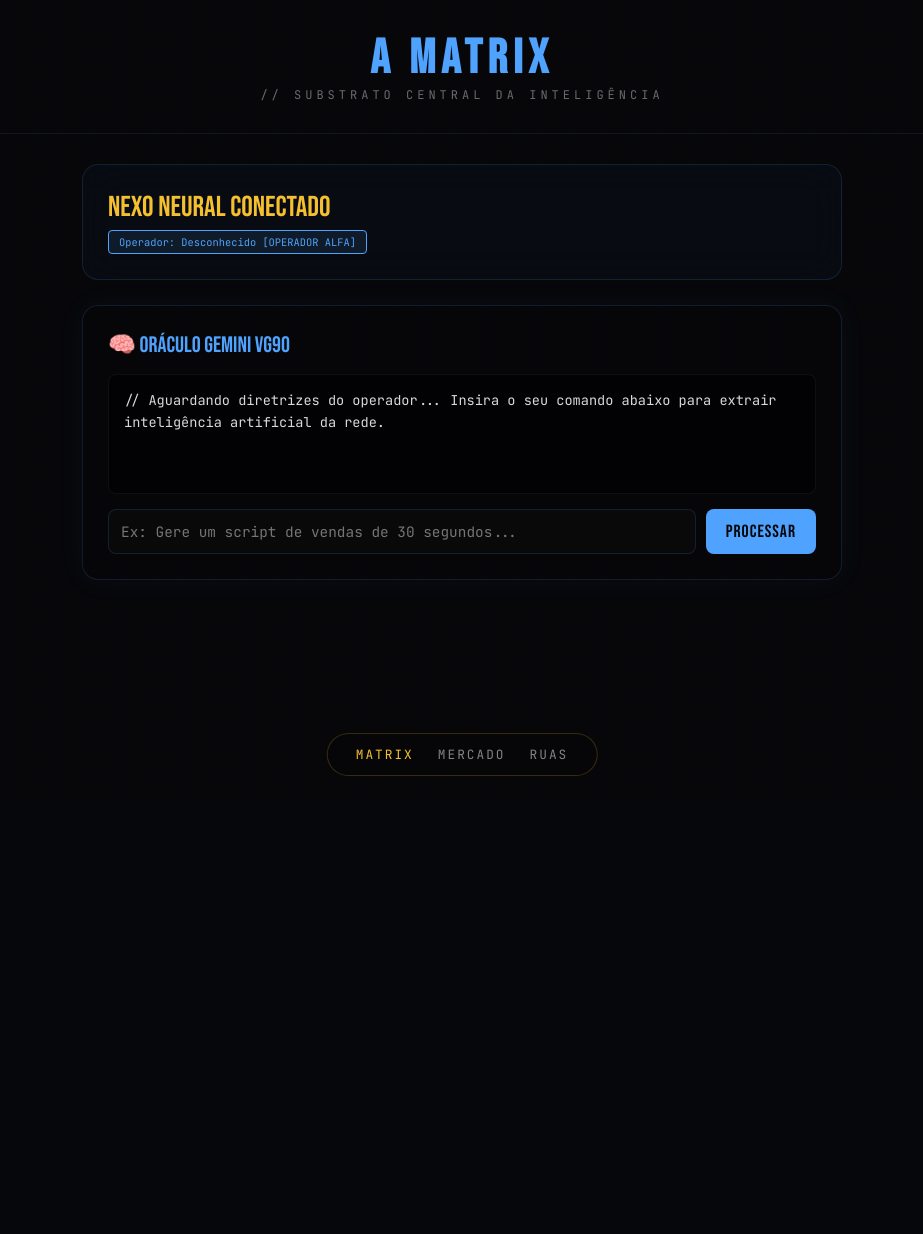
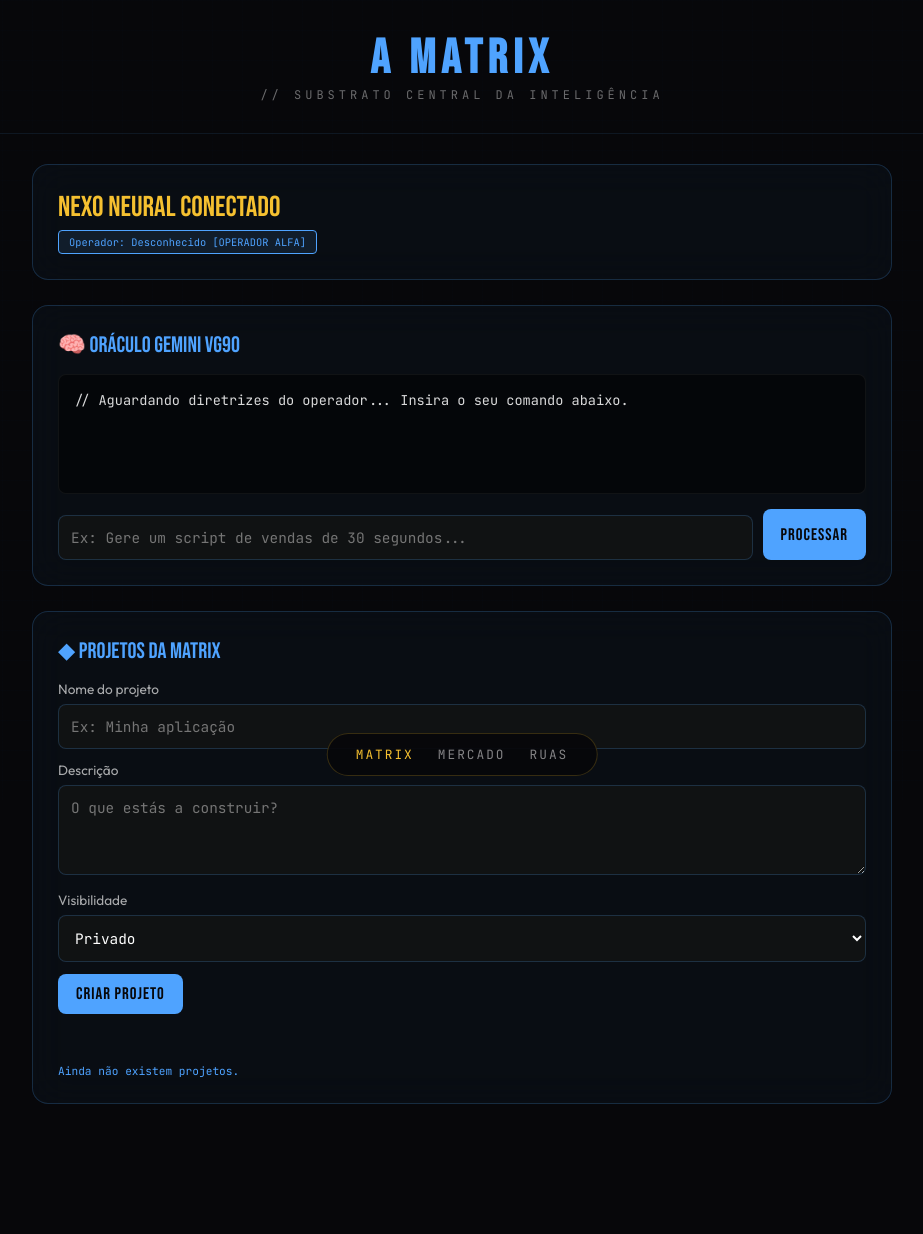
Before and after one commit to vagalume90/VAGALUME90, a Flask app: page /mundo/matrix in a window 1280 px wide. Shown: the whole page, without its empty margins (178-1101 px from the left). Before the commit the page ends 776 px from the top, so only its background shows below. Run offline with Flask 3, Linux system fonts and the light colour scheme; data that the repository does not hold is empty.

Commit message:
Adiciona projetos à interface da Matrix

```diff
--- a/templates/matrix.html
+++ b/templates/matrix.html
@@ -3,35 +3,39 @@
 <head>
 <meta charset="UTF-8">
 <meta name="viewport" content="width=device-width, initial-scale=1.0">
-<title>VAGALUME90 — A Matrix (Substrato)</title>
+<title>VAGALUME90 — A Matrix</title>
 <link href="https://fonts.googleapis.com/css2?family=Bebas+Neue&family=JetBrains+Mono:wght@300;400;700&family=Outfit:wght@300;400;600&display=swap" rel="stylesheet">
 <style>
-:root {
-  --void: #07070A; --gold: #F5C030; --plasma: #E8407A; --matrix: #4FA3FF;
-  --glass-bg: rgba(79,163,255,0.03); --glass-border: rgba(79,163,255,0.15);
-  --font-title: 'Bebas Neue', sans-serif; --font-mono: 'JetBrains Mono', monospace;
-}
-* { box-sizing: border-box; margin: 0; padding: 0; }
-body { background: var(--void); color: #FFF; font-family: 'Outfit', sans-serif; min-height: 100vh; padding-bottom: 100px; }
-.matrix-grid { position: fixed; inset: 0; background: linear-gradient(rgba(79,163,255,0.01) 1px, transparent 1px), linear-gradient(90deg, rgba(79,163,255,0.01) 1px, transparent 1px); background-size: 30px 30px; pointer-events: none; z-index: 0; }
-header { padding: 30px 20px; text-align: center; border-bottom: 1px solid rgba(79,163,255,0.1); position: relative; z-index: 1; }
-header h1 { font-family: var(--font-title); font-size: 3rem; letter-spacing: 6px; color: var(--matrix); }
-header p { font-family: var(--font-mono); font-size: 0.75rem; color: rgba(255,255,255,0.4); letter-spacing: 4px; }
-.main-container { max-width: 800px; margin: 30px auto; padding: 0 20px; position: relative; z-index: 1; }
-.welcome-box { background: var(--glass-bg); border: 1px solid var(--glass-border); border-radius: 16px; padding: 25px; backdrop-filter: blur(18px); margin-bottom: 25px; }
-.welcome-title { font-family: var(--font-title); font-size: 1.8rem; color: var(--gold); }
-.status-badge { display: inline-block; font-family: var(--font-mono); font-size: 0.65rem; background: rgba(79,163,255,0.1); border: 1px solid var(--matrix); color: var(--matrix); padding: 4px 10px; border-radius: 4px; margin-top: 5px; }
-
-.ai-console { background: rgba(7,7,10,0.75); border: 1px solid var(--glass-border); border-radius: 16px; padding: 25px; box-shadow: 0 0 30px rgba(79,163,255,0.05); }
-.ai-title { font-family: var(--font-title); font-size: 1.4rem; color: var(--matrix); margin-bottom: 15px; display: flex; align-items: center; gap: 10px; }
-.ai-response-box { background: rgba(0,0,0,0.5); border: 1px solid rgba(255,255,255,0.05); border-radius: 8px; padding: 15px; min-height: 120px; max-height: 250px; overflow-y: auto; font-family: var(--font-mono); font-size: 0.85rem; color: rgba(255,255,255,0.85); margin-bottom: 15px; line-height: 1.6; }
-.ai-input-group { display: flex; gap: 10px; }
-.ai-input { flex: 1; background: rgba(245,192,48,0.02); border: 1px solid var(--glass-border); border-radius: 8px; padding: 12px; font-family: var(--font-mono); color: var(--matrix); outline: none; font-size: 0.9rem; }
-.ai-btn { background: var(--matrix); border: none; color: var(--void); font-family: var(--font-title); font-size: 1.1rem; padding: 0 20px; border-radius: 8px; cursor: pointer; letter-spacing: 1px; }
-
-nav { position: fixed; bottom: 24px; left: 50%; transform: translateX(-50%); background: rgba(7,7,10,0.92); border: 1px solid rgba(245,192,48,0.2); padding: 12px 28px; border-radius: 30px; display: flex; gap: 24px; z-index: 100; }
-nav a { color: rgba(255,255,255,0.5); text-decoration: none; font-family: var(--font-mono); font-size: 0.8rem; letter-spacing: 2px; text-transform: uppercase; }
-nav a.active { color: var(--gold); }
+:root { --void:#07070A; --gold:#F5C030; --matrix:#4FA3FF; --plasma:#E8407A; --glass-bg:rgba(79,163,255,.04); --glass-border:rgba(79,163,255,.2); --font-title:'Bebas Neue',sans-serif; --font-mono:'JetBrains Mono',monospace; }
+* { box-sizing:border-box; margin:0; padding:0; }
+body { background:var(--void); color:#FFF; font-family:'Outfit',sans-serif; min-height:100vh; padding-bottom:100px; }
+.matrix-grid { position:fixed; inset:0; background:linear-gradient(rgba(79,163,255,.01) 1px,transparent 1px),linear-gradient(90deg,rgba(79,163,255,.01) 1px,transparent 1px); background-size:30px 30px; pointer-events:none; z-index:0; }
+header { padding:30px 20px; text-align:center; border-bottom:1px solid rgba(79,163,255,.1); position:relative; z-index:1; }
+header h1 { font-family:var(--font-title); font-size:3rem; letter-spacing:6px; color:var(--matrix); }
+header p { font-family:var(--font-mono); font-size:.75rem; color:rgba(255,255,255,.4); letter-spacing:4px; }
+.main-container { max-width:900px; margin:30px auto; padding:0 20px; position:relative; z-index:1; }
+.welcome-box,.panel { background:var(--glass-bg); border:1px solid var(--glass-border); border-radius:16px; padding:25px; backdrop-filter:blur(18px); margin-bottom:25px; }
+.welcome-title { font-family:var(--font-title); font-size:1.8rem; color:var(--gold); }
+.status-badge { display:inline-block; font-family:var(--font-mono); font-size:.65rem; background:rgba(79,163,255,.1); border:1px solid var(--matrix); color:var(--matrix); padding:4px 10px; border-radius:4px; margin-top:5px; }
+.panel-title { font-family:var(--font-title); font-size:1.4rem; color:var(--matrix); margin-bottom:15px; }
+.ai-response-box { background:rgba(0,0,0,.5); border:1px solid rgba(255,255,255,.05); border-radius:8px; padding:15px; min-height:120px; max-height:250px; overflow-y:auto; font-family:var(--font-mono); font-size:.85rem; color:rgba(255,255,255,.85); margin-bottom:15px; line-height:1.6; white-space:pre-wrap; }
+.input-group { display:flex; gap:10px; }
+input,textarea,select { width:100%; background:rgba(245,192,48,.03); border:1px solid var(--glass-border); border-radius:8px; padding:12px; font-family:var(--font-mono); color:#fff; outline:none; font-size:.9rem; margin-top:6px; }
+textarea { min-height:90px; resize:vertical; }
+label { display:block; color:rgba(255,255,255,.65); font-size:.85rem; margin-bottom:12px; }
+button { background:var(--matrix); border:none; color:var(--void); font-family:var(--font-title); font-size:1.05rem; padding:10px 18px; border-radius:8px; cursor:pointer; letter-spacing:1px; }
+button:hover { filter:brightness(1.12); }
+button.secondary { background:transparent; color:var(--matrix); border:1px solid var(--matrix); }
+.feedback { font-family:var(--font-mono); font-size:.8rem; margin-top:12px; min-height:20px; }
+.project-list { display:grid; gap:12px; margin-top:18px; }
+.project-card { border:1px solid rgba(255,255,255,.1); border-radius:10px; padding:15px; background:rgba(0,0,0,.25); }
+.project-card h3 { color:var(--gold); margin-bottom:6px; }
+.project-card p { color:rgba(255,255,255,.7); margin-bottom:8px; }
+.project-meta { font-family:var(--font-mono); font-size:.7rem; color:var(--matrix); }
+nav { position:fixed; bottom:24px; left:50%; transform:translateX(-50%); background:rgba(7,7,10,.92); border:1px solid rgba(245,192,48,.2); padding:12px 28px; border-radius:30px; display:flex; gap:24px; z-index:100; }
+nav a { color:rgba(255,255,255,.5); text-decoration:none; font-family:var(--font-mono); font-size:.8rem; letter-spacing:2px; text-transform:uppercase; }
+nav a.active { color:var(--gold); }
+@media (max-width:600px) { header h1 { font-size:2.3rem; } .input-group { flex-direction:column; } nav { width:calc(100% - 30px); justify-content:space-around; gap:8px; padding:12px 10px; } nav a { font-size:.65rem; } }
 </style>
 </head>
 <body>
@@ -46,45 +50,134 @@ nav a.active { color: var(--gold); }
     <div class="status-badge">Operador: {{ session.get('username', 'Desconhecido') }} [{{ rank }}]</div>
   </div>
 
-  <div class="ai-console">
-    <div class="ai-title">🧠 Oráculo Gemini VG90</div>
-    <div class="ai-response-box" id="ai-response">
-      // Aguardando diretrizes do operador... Insira o seu comando abaixo para extrair inteligência artificial da rede.
+  <section class="panel">
+    <div class="panel-title">🧠 Oráculo Gemini VG90</div>
+    <div class="ai-response-box" id="ai-response">// Aguardando diretrizes do operador... Insira o seu comando abaixo.</div>
+    <div class="input-group">
+      <input type="text" id="ai-prompt" placeholder="Ex: Gere um script de vendas de 30 segundos...">
+      <button type="button" id="ai-send-btn">PROCESSAR</button>
     </div>
-    <div class="ai-input-group">
-      <input type="text" id="ai-prompt" class="ai-input" placeholder="Ex: Gere um script de vendas de 30 segundos...">
-      <button class="ai-btn" id="ai-send-btn">PROCESSAR</button>
-    </div>
-  </div>
+  </section>
+
+  <section class="panel">
+    <div class="panel-title">◆ Projetos da Matrix</div>
+    <form id="project-form">
+      <label>Nome do projeto
+        <input type="text" id="project-name" maxlength="100" required placeholder="Ex: Minha aplicação">
+      </label>
+      <label>Descrição
+        <textarea id="project-description" maxlength="200" placeholder="O que estás a construir?"></textarea>
+      </label>
+      <label>Visibilidade
+        <select id="project-visibility">
+          <option value="privado">Privado</option>
+          <option value="publico">Público</option>
+        </select>
+      </label>
+      <button type="submit">CRIAR PROJETO</button>
+      <div class="feedback" id="project-feedback"></div>
+    </form>
+    <div class="project-list" id="project-list"><p class="project-meta">A carregar projetos...</p></div>
+  </section>
 </div>
 <nav>
   <a href="/mundo/matrix" class="active">Matrix</a>
   <a href="/mundo/mercado">Mercado</a>
   <a href="/mundo/ruas">Ruas</a>
 </nav>
+<script>
+const aiResponse = document.getElementById('ai-response');
+const projectList = document.getElementById('project-list');
+const projectFeedback = document.getElementById('project-feedback');
 
-<script>
+function showFeedback(message, isError = false) {
+  projectFeedback.textContent = message;
+  projectFeedback.style.color = isError ? '#ff7b8a' : '#7dffb2';
+}
+
+function renderProjects(projects) {
+  projectList.replaceChildren();
+  if (!projects.length) {
+    const empty = document.createElement('p');
+    empty.className = 'project-meta';
+    empty.textContent = 'Ainda não existem projetos.';
+    projectList.appendChild(empty);
+    return;
+  }
+  projects.forEach(project => {
+    const card = document.createElement('article');
+    card.className = 'project-card';
+    const title = document.createElement('h3');
+    title.textContent = project.nome;
+    const description = document.createElement('p');
+    description.textContent = project.descricao || 'Sem descrição.';
+    const meta = document.createElement('div');
+    meta.className = 'project-meta';
+    meta.textContent = `${project.visibilidade} · ${project.estado}`;
+    card.append(title, description, meta);
+    projectList.appendChild(card);
+  });
+}
+
+async function loadProjects() {
+  try {
+    const response = await fetch('/api/matrix/projetos');
+    const data = await response.json();
+    if (!response.ok || !data.success) throw new Error(data.error || 'Não foi possível carregar projetos.');
+    renderProjects(data.projetos || []);
+  } catch (error) {
+    projectList.replaceChildren();
+    const message = document.createElement('p');
+    message.className = 'project-meta';
+    message.textContent = `Erro: ${error.message}`;
+    projectList.appendChild(message);
+  }
+}
+
+document.getElementById('project-form').addEventListener('submit', async event => {
+  event.preventDefault();
+  showFeedback('A criar projeto...');
+  const payload = {
+    nome: document.getElementById('project-name').value.trim(),
+    descricao: document.getElementById('project-description').value.trim(),
+    visibilidade: document.getElementById('project-visibility').value
+  };
+  try {
+    const response = await fetch('/api/matrix/projetos', {
+      method: 'POST',
+      headers: {'Content-Type': 'application/json'},
+      body: JSON.stringify(payload)
+    });
+    const data = await response.json();
+    if (!response.ok || !data.success) throw new Error(data.error || 'Não foi possível criar o projeto.');
+    showFeedback('Projeto criado com sucesso.');
+    event.target.reset();
+    await loadProjects();
+  } catch (error) {
+    showFeedback(error.message, true);
+  }
+});
+
 document.getElementById('ai-send-btn').addEventListener('click', async () => {
   const promptInput = document.getElementById('ai-prompt');
-  const responseBox = document.getElementById('ai-response');
   const prompt = promptInput.value.trim();
   if (!prompt) return;
-
-  responseBox.innerHTML = "◌ Canalizando frequências neurais... Processando dados do ecossistema...";
-  promptInput.value = "";
-
+  aiResponse.textContent = '◌ A processar...';
+  promptInput.value = '';
   try {
-    const res = await fetch('/api/ai/matrix', {
+    const response = await fetch('/api/ai/matrix', {
       method: 'POST',
-      headers: { 'Content-Type': 'application/json' },
-      body: JSON.stringify({ prompt: prompt })
+      headers: {'Content-Type': 'application/json'},
+      body: JSON.stringify({prompt})
     });
-    const data = await res.json();
-    responseBox.innerHTML = data.response;
-  } catch (err) {
-    responseBox.innerHTML = "✗ Erro na conexão quântica com a IA. Tente novamente.";
+    const data = await response.json();
+    aiResponse.textContent = data.response || data.error || 'Resposta vazia.';
+  } catch (_error) {
+    aiResponse.textContent = '✗ Erro na ligação com a Matrix.';
   }
 });
+
+loadProjects();
 </script>
 </body>
 </html>
```
